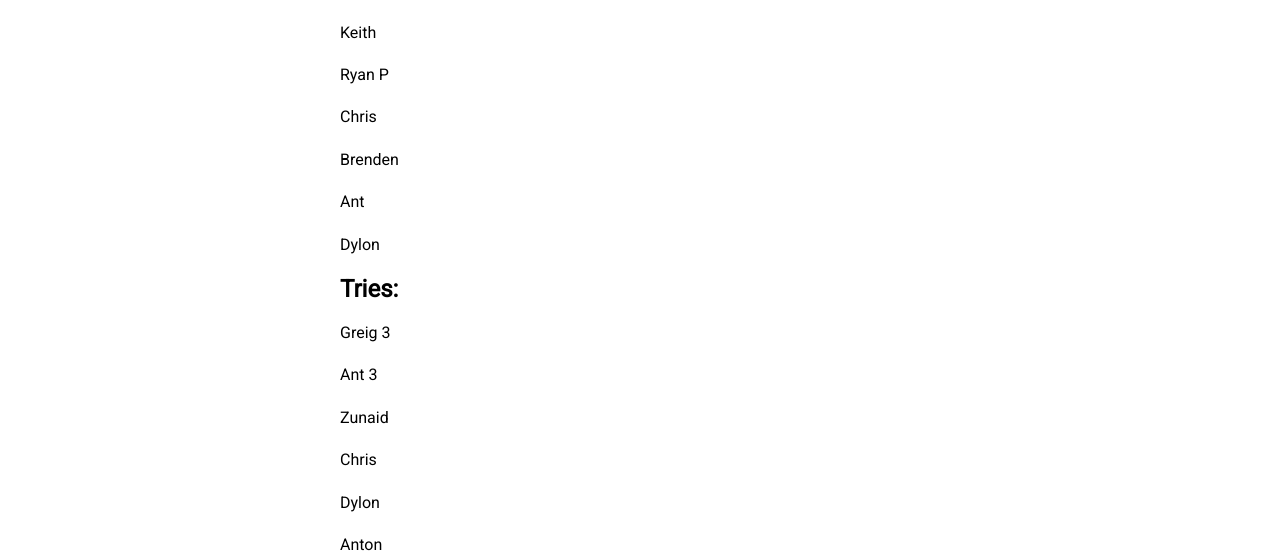
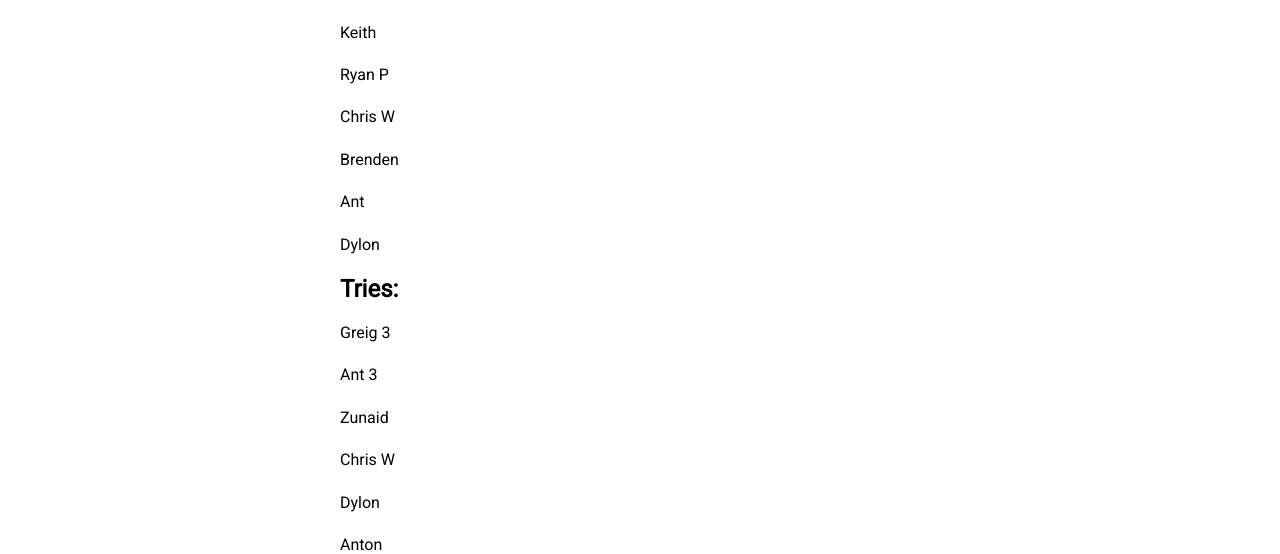
Before and after one commit to sundayrugby/sundayrugby.github.io, a Jekyll site: the page built from _posts/2022-05-29-H.md, in a window 1280 px wide and 900 px high, scrolled down 567 px. Shown: the part 153-707 px from the top of the window. Built offline with Jekyll 4.4.1, drawn with Linux system fonts in a browser that asks for light colours; nearby versions of some CDN libraries.

Commit message:
Update 2022-05-29-H.md

```diff
--- a/_posts/2022-05-29-H.md
+++ b/_posts/2022-05-29-H.md
@@ -21,7 +21,7 @@ Keith
 
 Ryan P
 
-Chris
+Chris W
 
 Brenden
 
@@ -38,7 +38,7 @@ Ant 3
 
 Zunaid
 
-Chris
+Chris W
 
 Dylon
 
```
